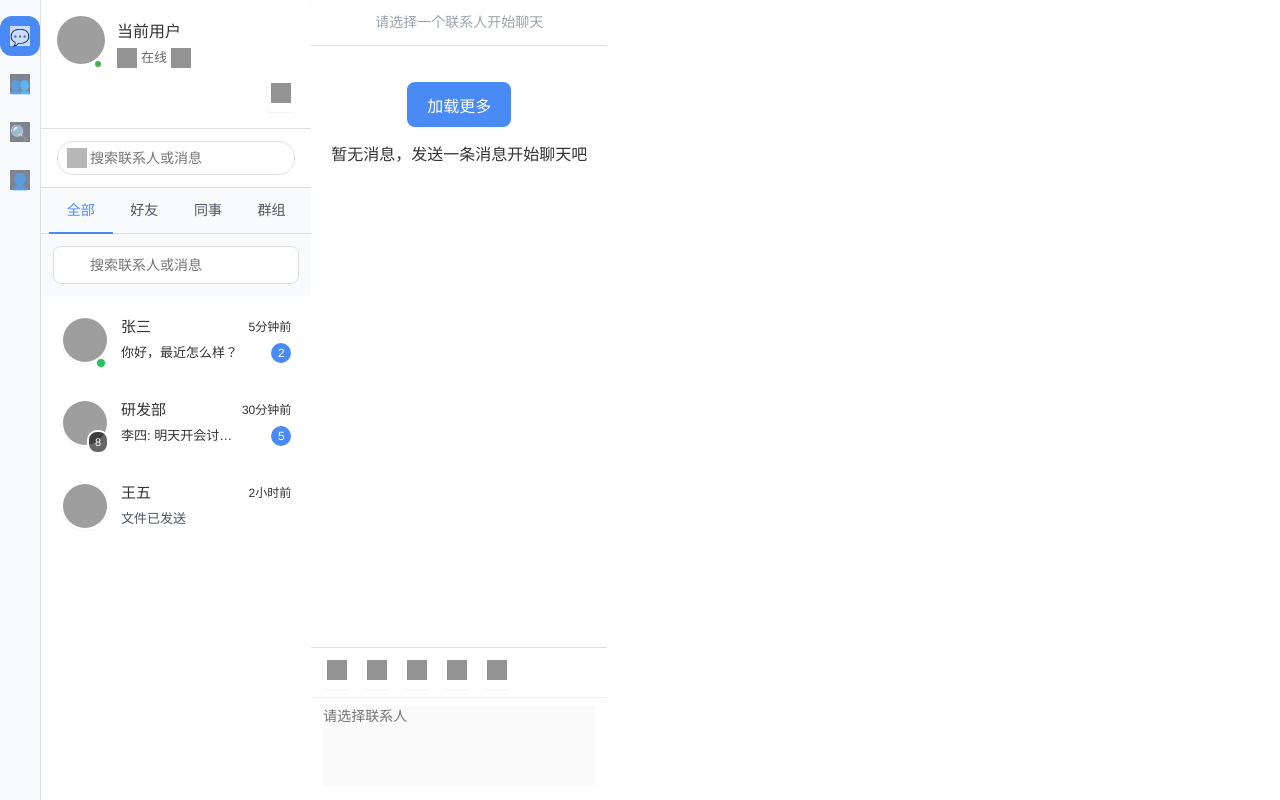
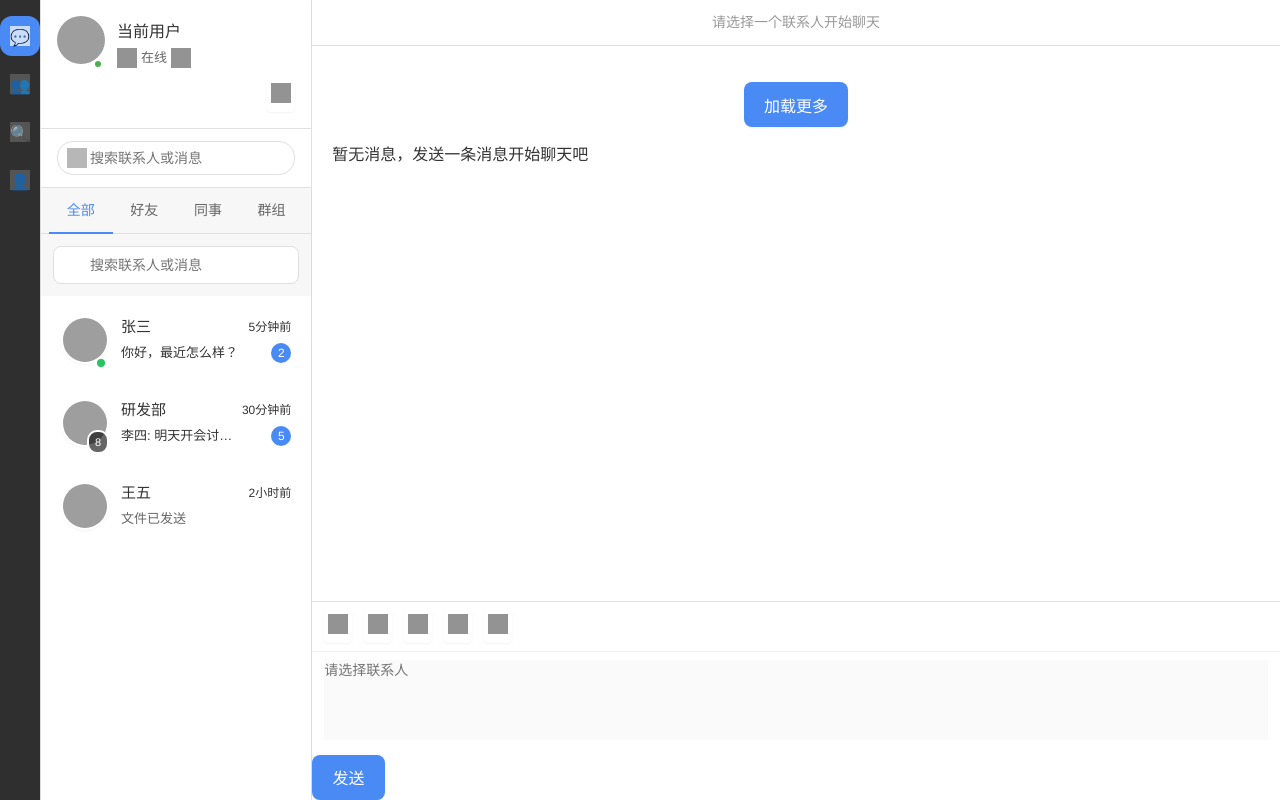
Before and after one commit to imchatkit/im-ai-vue, a Vue app: page / in a window 1280 px wide. Built offline with nearby package versions, Linux system fonts and the light colour scheme; grey boxes are pictures that could not be loaded.

Commit message:
调整UI2

```diff
--- a/src/components/chat/MessageBubble.vue
+++ b/src/components/chat/MessageBubble.vue
@@ -183,12 +183,14 @@ const formatTime = (timestamp) => {
 }
 
 .sender .content {
-  background-color: #e1f3ff;
+  background-color: var(--primary-color);
+  color: white;
   border-top-right-radius: 2px;
 }
 
 .receiver .content {
   background-color: #f1f1f1;
+  color: var(--text-primary);
   border-top-left-radius: 2px;
 }
 
--- a/src/style.css
+++ b/src/style.css
@@ -8,22 +8,22 @@
   -webkit-font-smoothing: antialiased;
   -moz-osx-font-smoothing: grayscale;
 
-  /* 浅色主题变量 */
-  --primary-color: #4F46E5; /* 主色调：靛蓝色 */
-  --primary-light: #818CF8;
-  --primary-dark: #4338CA;
-  --accent-color: #06B6D4; /* 强调色：青色 */
+  /* 浅色主题变量 - 企业微信风格 */
+  --primary-color: #2B7BF2; /* 主色调：蓝色 */
+  --primary-light: #4C94F8;
+  --primary-dark: #1A6CD9;
+  --accent-color: #2B7BF2; /* 强调色：蓝色 */
   --success-color: #10B981; /* 成功色：绿色 */
   --warning-color: #F59E0B; /* 警告色：橙色 */
   --error-color: #EF4444; /* 错误色：红色 */
-  --text-primary: #1F2937;
-  --text-secondary: #4B5563;
-  --text-tertiary: #9CA3AF;
+  --text-primary: #222222;
+  --text-secondary: #666666;
+  --text-tertiary: #999999;
   --bg-primary: #FFFFFF;
-  --bg-secondary: #F9FAFB;
-  --bg-tertiary: #F3F4F6;
-  --border-color: #E5E7EB;
-  --hover-color: #F3F4F6;
+  --bg-secondary: #F7F7F7;
+  --bg-tertiary: #F2F2F2;
+  --border-color: #E6E6E6;
+  --hover-color: #F2F2F2;
   --shadow-sm: 0 1px 2px 0 rgba(0, 0, 0, 0.05);
   --shadow-md: 0 4px 6px -1px rgba(0, 0, 0, 0.1), 0 2px 4px -1px rgba(0, 0, 0, 0.06);
   --shadow-lg: 0 10px 15px -3px rgba(0, 0, 0, 0.1), 0 4px 6px -2px rgba(0, 0, 0, 0.05);
--- a/src/views/ChatWindow.vue
+++ b/src/views/ChatWindow.vue
@@ -225,10 +225,10 @@ watch(() => props.contact, (newContact) => {
 
 <style scoped>
 :root {
-  --message-bg-self: #4a8af4;
-  --message-bg-other: #f3f4f6;
+  --message-bg-self: #2B7BF2; /* 企业微信发送者消息背景色 */
+  --message-bg-other: #f3f4f6; /* 企业微信接收者消息背景色 */
   --message-text-self: #fff;
-  --message-text-other: #333;
+  --message-text-other: #222222;
 }
 
 .chat-window {
--- a/src/views/MainLayout.vue
+++ b/src/views/MainLayout.vue
@@ -90,7 +90,7 @@ const handleSend = (message) => {
 
 .left-sidebar {
   width: var(--sidebar-width);
-  background-color: var(--bg-secondary);
+  background-color: #2F2F2F; /* 企业微信侧边栏颜色 */
   border-right: 1px solid var(--border-color);
   display: flex;
   flex-direction: column;
@@ -124,6 +124,21 @@ const handleSend = (message) => {
 .nav-icon.active {
   background-color: var(--primary-color);
   color: white;
+}
+
+.middle-panel {
+  width: var(--contact-list-width);
+  border-right: 1px solid var(--border-color);
+  background-color: var(--bg-primary);
+  display: flex;
+  flex-direction: column;
+}
+
+.main-chat {
+  flex: 1;
+  display: flex;
+  flex-direction: column;
+  background-color: var(--bg-primary);
 }
 
 .contact-section {
```
